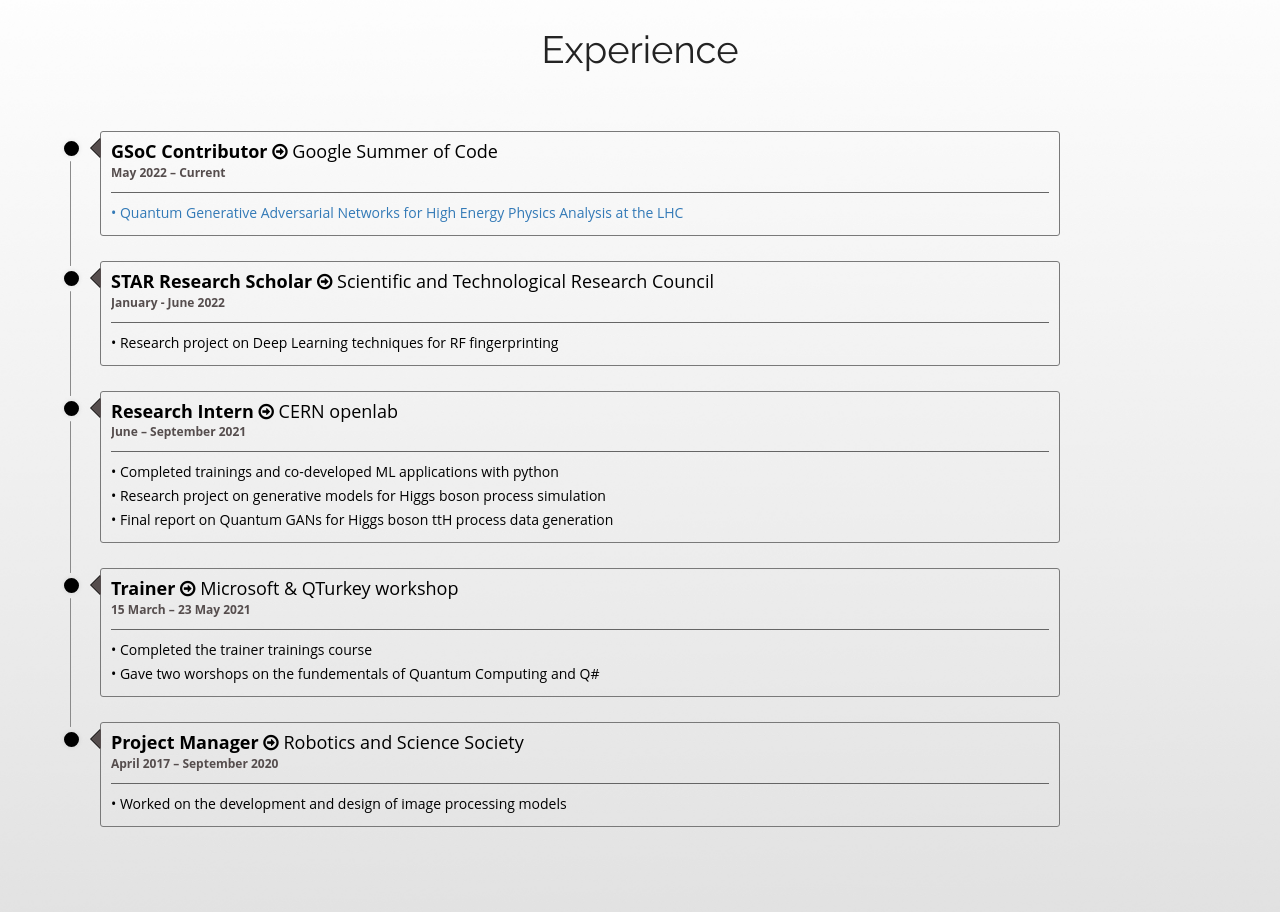
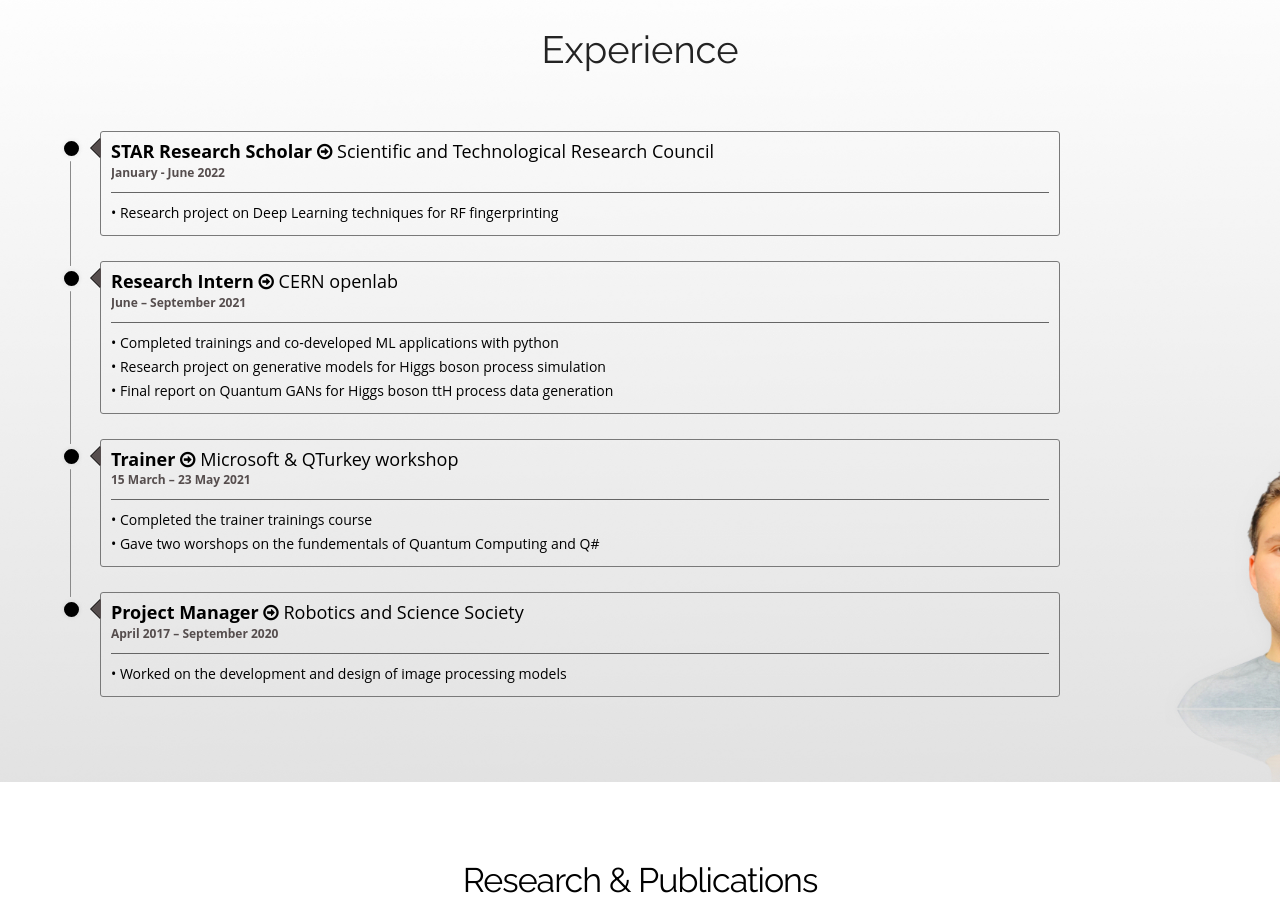
Before and after one commit to t0gan/t0gan.github.io, a plain HTML site: page index.html in a window 1280 px wide. Shown: the part 1480-2392 px from the top of the page. Drawn offline with Linux system fonts and the light colour scheme; files whose address does not match are found by name.

Commit message:
Update index.html

```diff
--- a/index.html
+++ b/index.html
@@ -118,25 +118,6 @@
 		 <h2>Experience </h2>
 		<h6></h6>
 		<div class="qa-message-list" id="wallmessages">
-									<div class="message-item" id="m9">
-							<div class="message-inner">
-								<div class="message-head clearfix">
-									<div class="user-detail">
-										<h5 class="handle">GSoC Contributor <span style="font-weight:normal"> <i class="fa fa-arrow-circle-o-right"></i> Google Summer of Code</span></h5>
-										<div class="post-meta">
-											<div class="asker-meta">
-												<span class="qa-message-what"></span>
-												<span class="qa-message-when">
-													<span class="qa-message-when-data">May 2022 – Current</span>
-												</span>
-											</div>
-										</div>
-									</div>
-								</div>
-								<div class="qa-message-content">
-									<p style="color:black"> <a href="https://summerofcode.withgoogle.com/programs/2022/projects/bYQLcqgf"> • Quantum Generative Adversarial Networks for High Energy Physics Analysis at the LHC </a> </p>
-								</div>
-						</div></div>
 
 						<div class="message-item" id="m9">
 							<div class="message-inner">
```
